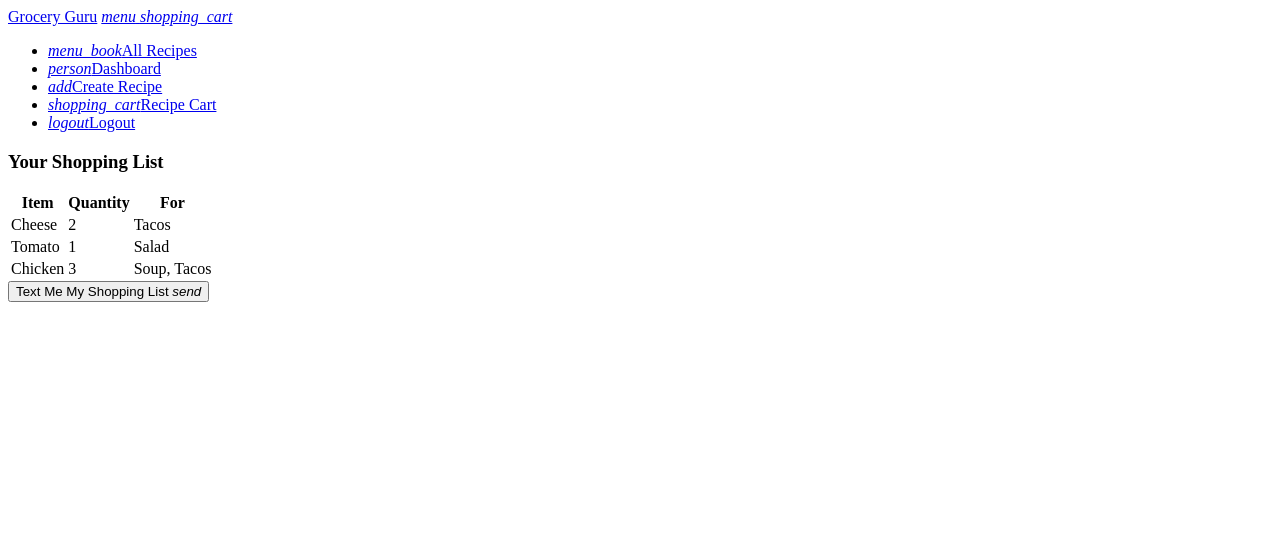
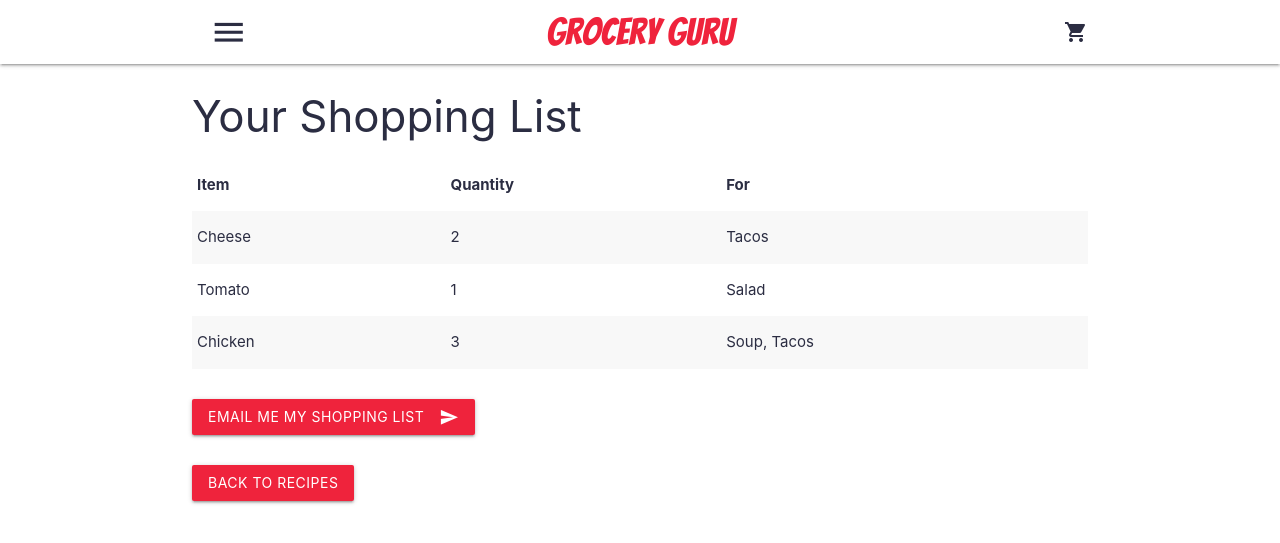
Before and after one commit to tylerspear/grocery_guru, a Node server app: page /cart in a window 1280 px wide. Shown: the top 543 px of the page. Run offline with Node 20, Linux system fonts and the light colour scheme; the visitor is signed in with stand-in values (Sample User, id 1); some libraries are stand-ins or nearby versions.

Commit message:
additional styling for all pages

```diff
--- a/public/css/style.css
+++ b/public/css/style.css
@@ -60,6 +60,9 @@ body {
 .recipe-image img {
     max-width: 75%;
 }
+.card .card-title {
+    color: var(--red);
+}
 
 .card .chip {
     margin-top: 1rem;
@@ -68,7 +71,6 @@ body {
 
 .card .card-action a {
     color: var(--red) !important;
-    font-weight: bold;
 }
 
 .card .card-line {
@@ -87,4 +89,8 @@ body {
 
 .card .btn-floating.outline {
     background-color: var(--grey);
+    transition: background-color 0.2s ease;
 }
+.card .btn-floating.outline:hover {
+    background-color: var(--red);
+}
--- a/views/cart.ejs
+++ b/views/cart.ejs
@@ -1,4 +1,6 @@
+<%- include('partials/_head') %>
 <%- include('partials/_header') %>
+<div class="container">
     <h3>Your Shopping List</h3>
     <table class="striped">
         <thead>
@@ -27,7 +29,15 @@
             </tr>
         </tbody>
     </table>
-
-<button class="btn waves-effect waves-light" type="submit" name="action">Text Me My Shopping List
+    <div class="section">
+        <div class="section">
+            <button class="btn waves-effect waves-light" type="submit" name="action">Email Me My Shopping List
                 <i class="material-icons right">send</i>
             </button>
+        </div>
+        <div class="section">
+            <a href="/dashboard" class="btn">Back to Recipes</a>
+        </div>
+    </div>
+</div>
+<%- include('partials/_footer') %>
--- a/views/partials/_header.ejs
+++ b/views/partials/_header.ejs
@@ -5,7 +5,7 @@
             <i class="material-icons">menu</i>
         </a>
         <a href="/cart" class="right nav-cart"><i class="material-icons">shopping_cart</i></a>
-        <ul class="sidenav" id="mobile-demo">
+        <ul class="sidenav section" id="mobile-demo">
             <li> <a href="/recipes" class="black-text"><i class="material-icons">menu_book</i>All Recipes</a></li>
             <li> <a href="/dashboard" class="black-text"><i class="material-icons">person</i>Dashboard</a></li>
             <li> <a href="/recipes/new" class="black-text"><i class="material-icons">add</i>Create Recipe</a></li>
--- a/views/recipes/index.ejs
+++ b/views/recipes/index.ejs
@@ -21,7 +21,7 @@
           <% } %>
         </div>
         <div class="card-content">
-            <span class="card-title"><%= recipe.title %></span>
+            <a class="card-title" href="/recipes/<%= recipe._id %>"><%= recipe.title %></a>
             <p class="card-line"><%= recipe.description %></p>
             <div class="card-line"><i class="material-icons">schedule</i><%= recipe.cookTime %> min.</div>
             <div class="chip">
```
Lines whose indentation alone changed are shown as unchanged.
